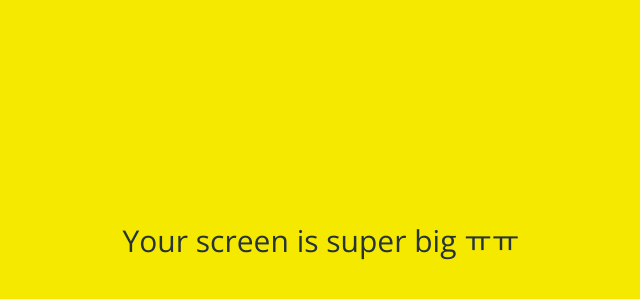
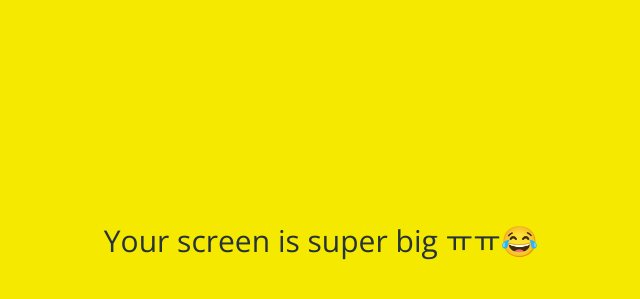
Before and after one commit to fizzyworms/kokoa-clone-2022, a plain HTML site: page friends.html in a window 1280 px wide. Shown: the part 159-458 px from the top of the page, without its empty margins (319-959 px from the left). Drawn offline with nearby package versions, Linux system fonts and the light colour scheme.

Commit message:
😂
This reverts commit f209b31e8eed067195aa083d7164cb5772aff99d.

```diff
--- a/friends.html
+++ b/friends.html
@@ -107,7 +107,7 @@
     </nav>
 
     <div class="no-mobile">
-      <span>Your screen is super big ㅠㅠ</span>
+      <span>Your screen is super big ㅠㅠ😂</span>
     </div>
 
     <div id="splash-screen">
```
